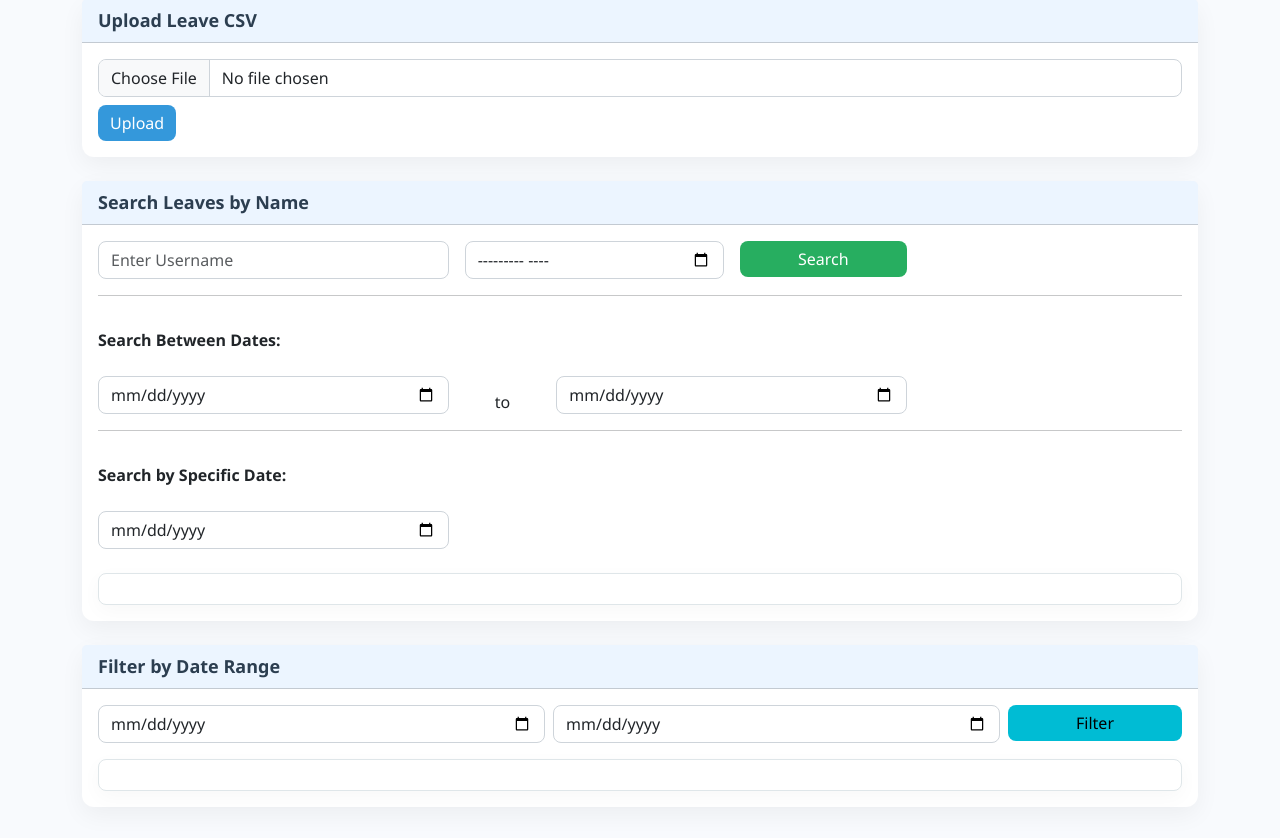
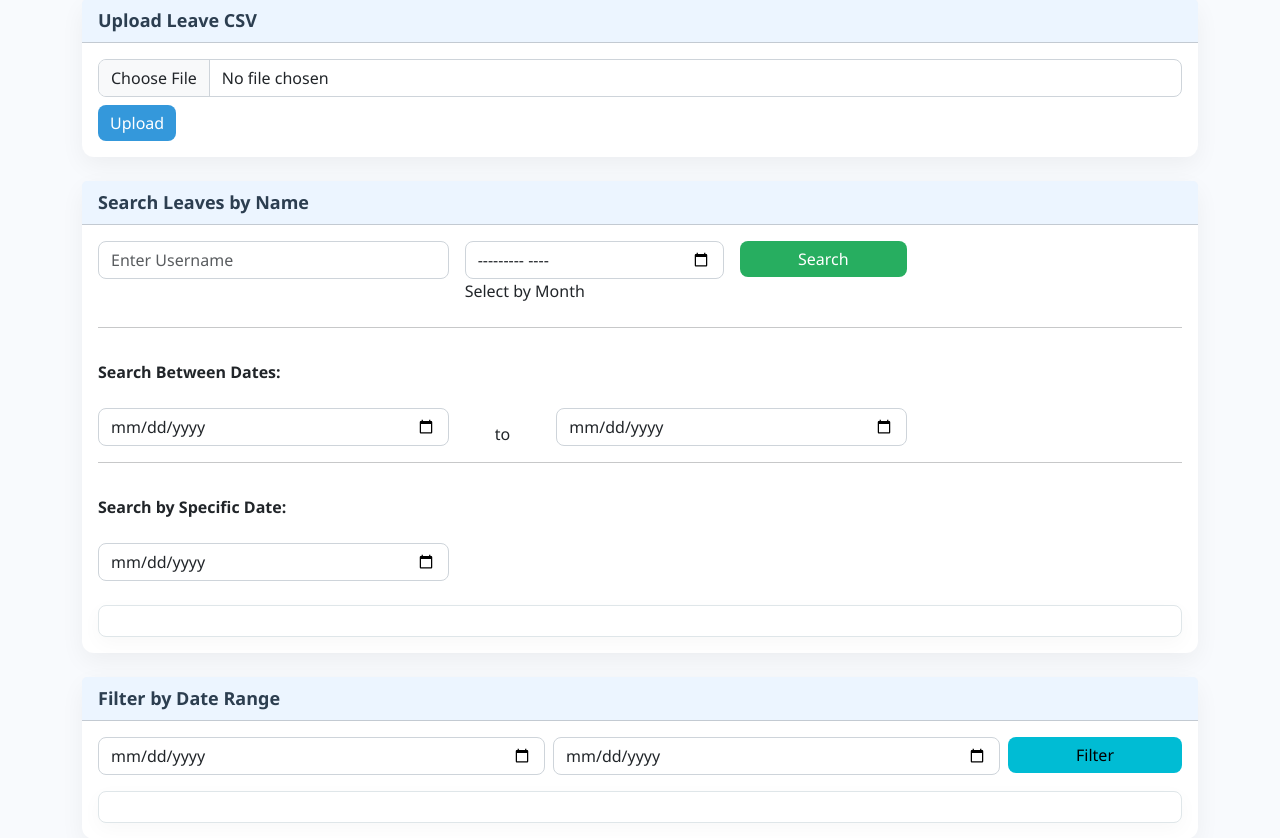
Before and after one commit to suryanandans/leave_tracker, a Flask app: page / in a window 1280 px wide. Shown: the part 103-941 px from the top of the page. Before the commit the page ends 894 px from the top, so only its background shows below. Run offline with Flask 3, Linux system fonts and the light colour scheme.

Commit message:
made UI more structured

```diff
--- a/templates/index.html
+++ b/templates/index.html
@@ -40,10 +40,13 @@
                             <input type="text" name="username" class="form-control" placeholder="Enter Username" required>
                         </div>
 
-                        <!-- Month -->
-                        <div class="col-md-3">
-                            <input type="month" name="month" class="form-control">
+
+                       <div class="col-md-3">
+                        <input type="month" id="monthInput" name="month" class="form-control">
+                        <label for="monthInput" class="form-label">Select by Month</label>
                         </div>
+
+
 
                         <!-- Search Button -->
                         <div class="col-md-2">
```
